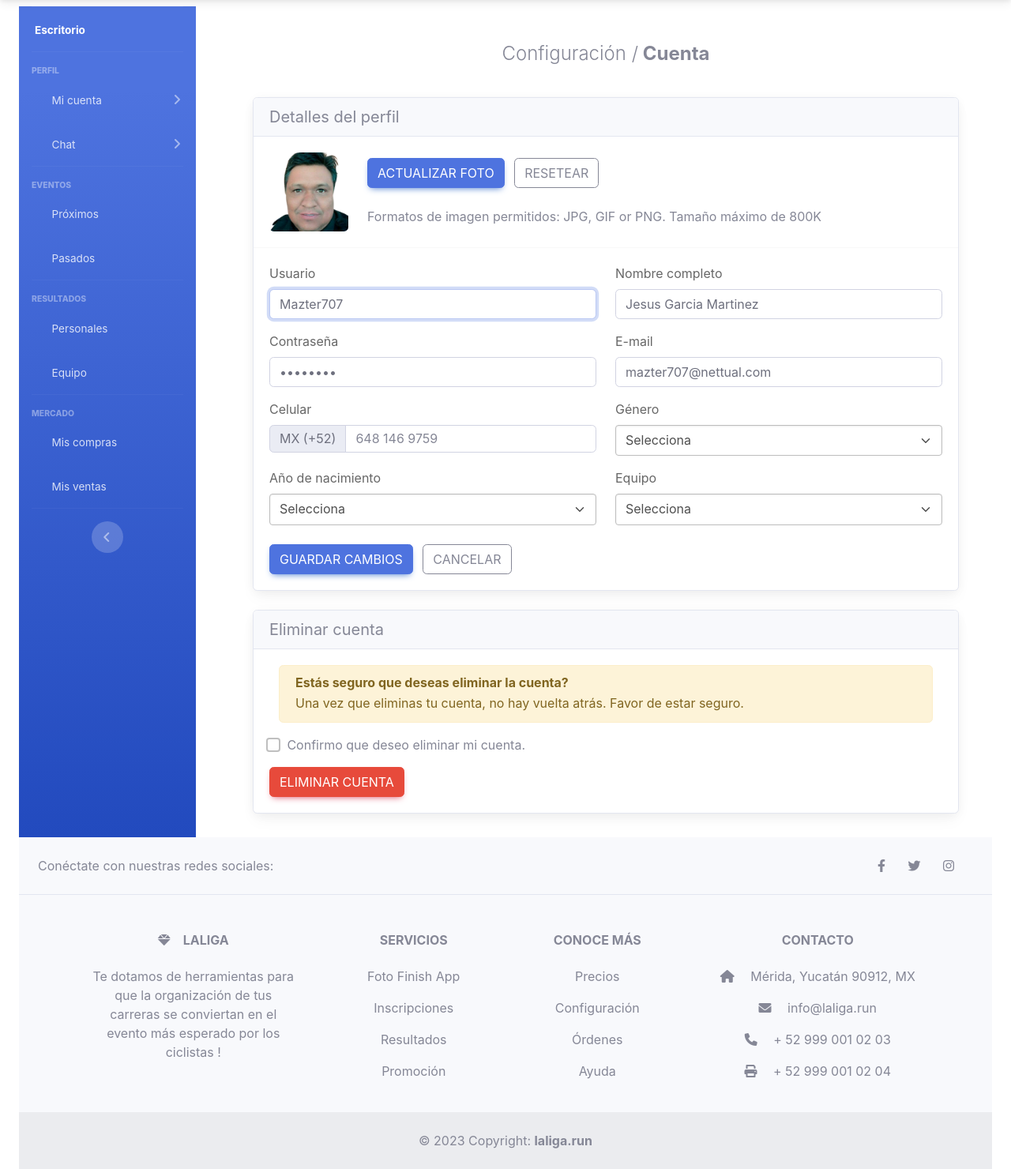
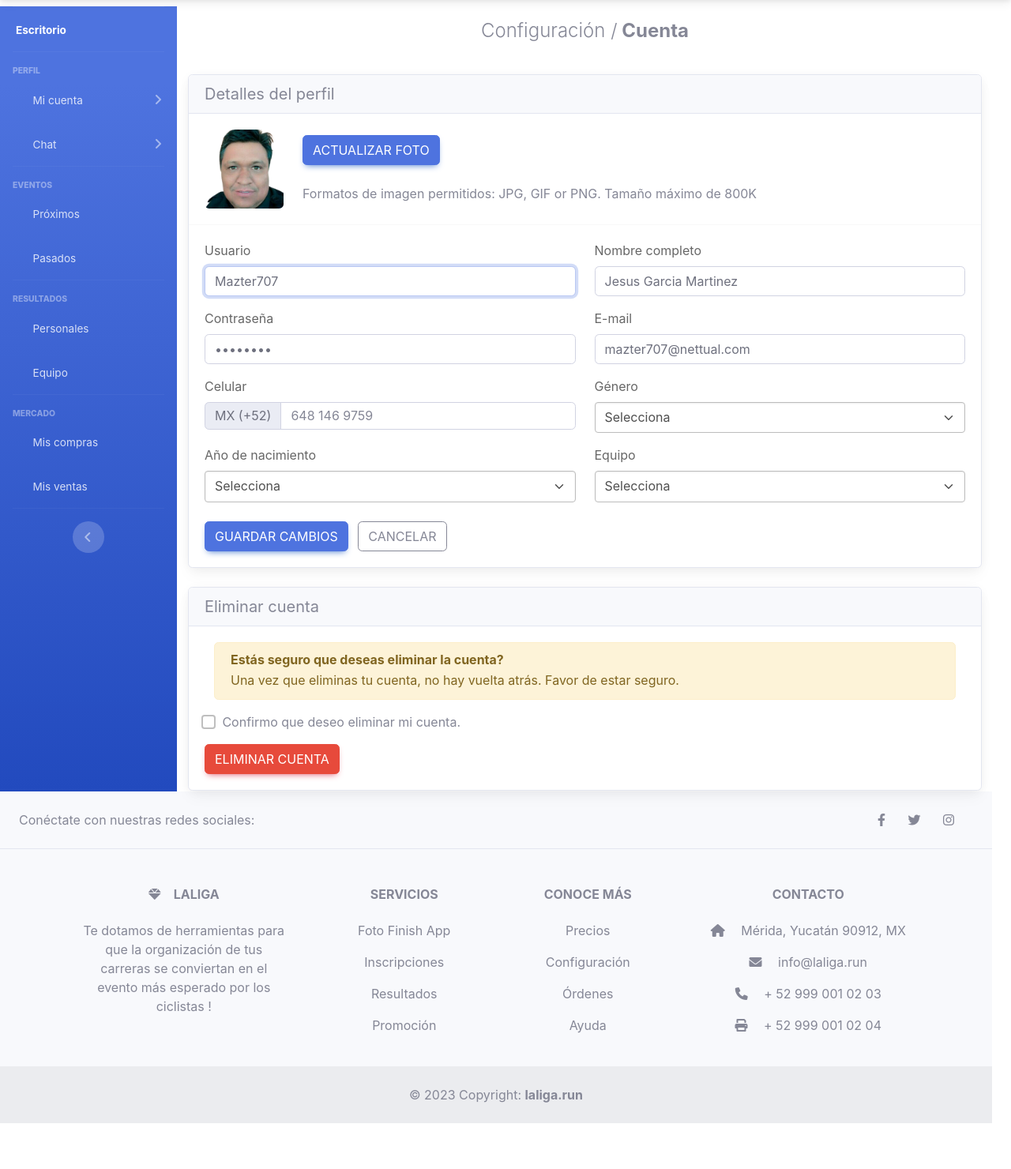
Before and after one commit to Mazter707/https---github.com-Mazter707-virgilio, a PHP site: page /perfil.php in a window 1280 px wide. Shown: the part 84-1564 px from the top of the page at 79% size. After the commit the page ends 1506 px from the top, so only its background shows below. Run offline with PHP 8.4, Linux system fonts and the light colour scheme.

Commit message:
ajustes a barra lateral

```diff
--- a/perfil.php
+++ b/perfil.php
@@ -1,16 +1,16 @@
 
 <?php require ('./layouts/header.php') ?>
 
-<div class="container-fluid">
+<div class="container-fluid ml-0 pl-0" >
 
 <style>
   .content-wrapper{
-    margin-left:30px;
-    padding:30px;
+    margin-left:1px;
+    padding:1px;
   }
 </style>
 
-<div class="d-flex mt-2" id="wrapper">
+<div class="d-flex mt-2 ml-0 pl-0" id="wrapper">
 
   <!-- Sidebar -->
   <ul class="navbar-nav bg-gradient-primary sidebar sidebar-dark accordion" id="accordionSidebar">
@@ -184,10 +184,7 @@
                               accept="image/png, image/jpeg"
                             />
                           </label>
-                          <button type="button" class="btn btn-outline-secondary account-image-reset mb-4">
-                            <i class="bx bx-reset d-block d-sm-none"></i>
-                            <span class="d-none d-sm-block">Resetear</span>
-                          </button>
+
 
                           <p class="text-muted mb-0">Formatos de imagen permitidos: JPG, GIF or PNG. Tamaño máximo de 800K</p>
                         </div>
```
